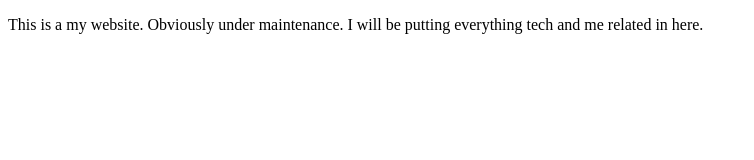
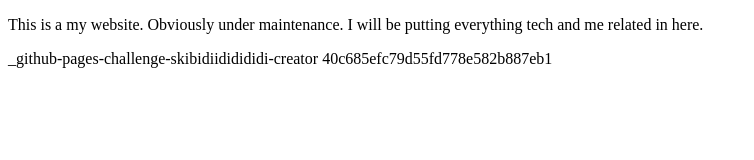
Before and after one commit to skibidiididididi-creator/Website-, a plain HTML site: page Index.html in a window 1280 px wide. Shown: the whole page, without its empty margins (0-754 px from the left). Drawn offline with Linux system fonts and the light colour scheme.

Commit message:
Update Index.html

```diff
--- a/Index.html
+++ b/Index.html
@@ -8,3 +8,7 @@
         <p>This is a my website. Obviously under maintenance. I will be putting everything tech and me related in here.</p>
     </body>
 </html>
+
+
+_github-pages-challenge-skibidiididididi-creator
+40c685efc79d55fd778e582b887eb1
```
